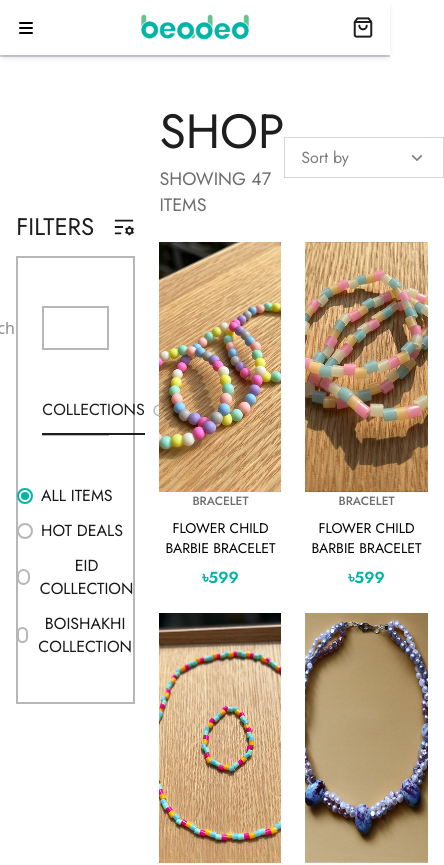
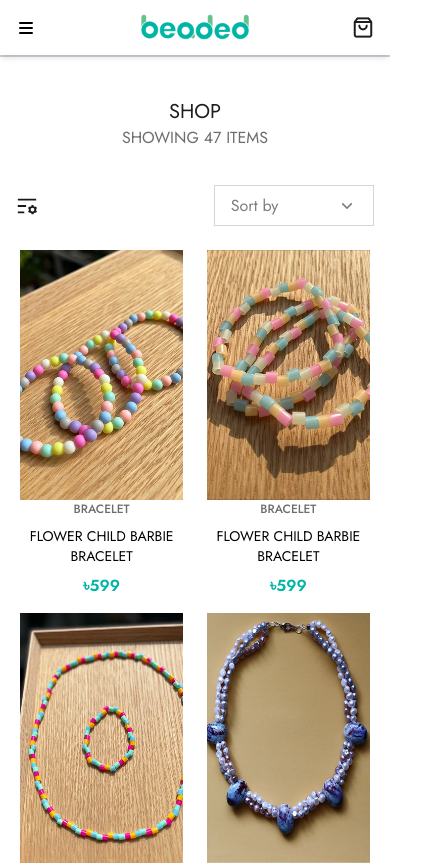
Before and after one commit to abufattahmdshakib/beaded-bangladesh, a React (Vite) app: page /ViewShop in a window 390 px wide. Shown: the top 865 px of the page, 444 px wide, since content can reach past the window. Built offline with nearby package versions, Linux system fonts and the light colour scheme.

Commit message:
prevent mobile FiltersSection from closing when clicking Collections/Categories buttons

```diff
--- a/src/Components/ViewShop/FiltersSection.jsx
+++ b/src/Components/ViewShop/FiltersSection.jsx
@@ -2,22 +2,54 @@ import React from "react";
 import { RiListSettingsLine } from "react-icons/ri";
 
 const FiltersSection = ({
-    activeTab, setActiveTab,
-    activeFilter, setActiveFilter
+    activeTab,
+    setActiveTab,
+    activeFilter,
+    setActiveFilter,
+    showFilters, // mobile toggle
+    setShowFilters
 }) => {
-
     const collectionButtons = ["All Items", "HOT DEALS", "EID COLLECTION", "BOISHAKHI COLLECTION"];
     const categoryButtons = ["TOP CATEGORIES", "OUR BESTSELLERS", "OUR NECKLACES", "OUR EARRINGS"];
     const buttons = activeTab === "collections" ? collectionButtons : categoryButtons;
 
+    // Function to handle filter click
+    const handleFilterClick = (btn) => {
+        setActiveFilter(btn);
+        // Mobile view close
+        if (window.innerWidth < 768) {
+            setShowFilters(false);
+        }
+    };
+
     return (
-        <section className="w-4/12 mt-28">
-            <div >
+        <section
+            className={`w-full mx-auto md:w-4/12 lg:w-4/12 mt-28 px-4 py-4 md:py-0 md:px-0
+                fixed top-0 left-0 bg-white z-50
+                h-[calc(100vh-5rem)]
+                transform ${showFilters ? "translate-y-0" : "-translate-y-[calc(100%+7rem)]"}
+                transition-transform duration-500 ease-in-out
+                md:relative md:translate-x-0 md:translate-y-0`}
+        >
+            <div className="relative z-20 bg-white h-full">
                 {/* Header */}
-                <div className="flex justify-between items-center mb-3">
-                    <h1 className="jost-font-uppercase text-[24px] font-[400] text-[#1E1E1E]">FILTERS</h1>
-                    <RiListSettingsLine size={22} />
+                <div className="flex justify-between items-center mb-8">
+                    <h1 className="jost-font-uppercase text-[20px] lg:text-[24px] font-[400] text-[#1E1E1E]">
+                        FILTERS
+                    </h1>
+                    {/* Mobile toggle / close button */}
+                    <span className="md:hidden">
+                        <button className="text-xl font-bold text-red-500" onClick={() => setShowFilters(prev => !prev)}>
+                            {showFilters ? "✕" : <RiListSettingsLine size={22} />}
+                        </button>
+                    </span>
+
+                    {/* Desktop icon */}
+                    <span className="hidden md:block">
+                        <RiListSettingsLine size={22} />
+                    </span>
                 </div>
+
                 <div className="border-[2px] p-6 border-[#B7B7B7]">
                     {/* Search Box */}
                     <label className="flex justify-center items-center gap-2 w-full rounded-none border-2 border-[#B7B7B7] px-3 py-2 mt-6 mb-12">
@@ -35,18 +67,16 @@ const FiltersSection = ({
                         <button
                             onClick={() => setActiveTab("collections")}
                             className={`jost-font-uppercase text-[16px] font-[400] pb-3 transition-all ${activeTab === "collections"
-                                    ? "border-b-2 border-[#1E1E1E] text-[#1E1E1E]"
-                                    : "border-b border-transparent text-[#B7B7B7]"
-                                }`}
+                                ? "border-b-2 border-[#1E1E1E] text-[#1E1E1E] w-38"
+                                : "border-b border-transparent text-[#B7B7B7]"}`}
                         >
                             Collections
                         </button>
                         <button
                             onClick={() => setActiveTab("categories")}
                             className={`jost-font-uppercase text-[16px] font-[400] pb-3 transition-all ${activeTab === "categories"
-                                    ? "border-b-2 border-[#1E1E1E] text-[#1E1E1E]"
-                                    : "border-b border-transparent text-[#B7B7B7]"
-                                }`}
+                                ? "border-b-2 border-[#1E1E1E] text-[#1E1E1E] w-38"
+                                : "border-b border-transparent text-[#B7B7B7]"}`}
                         >
                             Categories
                         </button>
@@ -58,11 +88,10 @@ const FiltersSection = ({
                             {buttons.map(btn => (
                                 <button
                                     key={btn}
-                                    onClick={() => setActiveFilter(btn)}
+                                    onClick={() => handleFilterClick(btn)}
                                     className="jost-font-uppercase flex items-center gap-2"
                                 >
-                                    <span className={`w-4 h-4 rounded-full border-2 flex items-center justify-center ${activeFilter === btn ? "border-[#00B5A5]" : "border-[#B7B7B7]"
-                                        }`}>
+                                    <span className={`w-4 h-4 rounded-full border-2 flex items-center justify-center ${activeFilter === btn ? "border-[#00B5A5]" : "border-[#B7B7B7]"}`}>
                                         {activeFilter === btn && <span className="w-2 h-2 rounded-full bg-[#00B5A5]"></span>}
                                     </span>
                                     {btn}
@@ -71,7 +100,6 @@ const FiltersSection = ({
                         </div>
                     </div>
                 </div>
-
             </div>
         </section>
     );
--- a/src/Components/ViewShop/ProductsSection.jsx
+++ b/src/Components/ViewShop/ProductsSection.jsx
@@ -1,9 +1,10 @@
 import React, { useEffect, useState } from "react";
-import SortByButton from "./SortByButton"; // Import your SortByButton component
+import SortByButton from "./SortByButton";
 import productsData from "../../../src/products";
+import { RiListSettingsLine } from "react-icons/ri";
 
-const ProductsSection = ({ activeTab, activeFilter }) => {
-    const [sortOption, setSortOption] = useState(""); // Default "Sort By"
+const ProductsSection = ({ activeTab, activeFilter, setShowFilters }) => {
+    const [sortOption, setSortOption] = useState("");
     const [displayProducts, setDisplayProducts] = useState([...productsData]);
 
     useEffect(() => {
@@ -25,38 +26,45 @@ const ProductsSection = ({ activeTab, activeFilter }) => {
         }
 
         // Sorting logic
-        if (sortOption === "Newest") {
-            filtered.sort((a, b) => new Date(b.createdAt) - new Date(a.createdAt));
-        } else if (sortOption === "Best Selling") {
-            filtered.sort((a, b) => b.sales - a.sales);
-        } else if (sortOption === "Price: Low to High") {
-            filtered.sort((a, b) => a.priceNumber - b.priceNumber);
-        } else if (sortOption === "Price: High to Low") {
-            filtered.sort((a, b) => b.priceNumber - a.priceNumber);
-        }
+        if (sortOption === "Newest") filtered.sort((a, b) => new Date(b.createdAt) - new Date(a.createdAt));
+        else if (sortOption === "Best Selling") filtered.sort((a, b) => b.sales - a.sales);
+        else if (sortOption === "Price: Low to High") filtered.sort((a, b) => a.priceNumber - b.priceNumber);
+        else if (sortOption === "Price: High to Low") filtered.sort((a, b) => b.priceNumber - a.priceNumber);
 
         setDisplayProducts(filtered);
     }, [activeFilter, activeTab, sortOption]);
 
     return (
-        <section className="w-9/12">
-            <div className="flex justify-between items-center mb-6">
-                <div>
-                    <h2 className="jost-font-uppercase text-[48px] font-[400] text-[#1E1E1E]">Shop</h2>
-                    <p className="text-[18px] jost-font-uppercase text-[#6D6D6D]">Showing {displayProducts.length} Items</p>
+        <section className="w-full md:w-7/12 lg:w-9/12 mx-auto">
+            <div className="flex flex-col md:flex-row justify-between items-center mb-6">
+                {/* Heading */}
+                <div className="text-center md:text-left mb-4 md:mb-0 w-full md:w-auto">
+                    <h2 className="jost-font-uppercase text-[20px] md:text-[28px] lg:text-[38px] font-[400] text-[#1E1E1E]">Shop</h2>
+                    <p className="text-12px md:text-[15px] lg:text-[18px] jost-font-uppercase text-[#6D6D6D]">
+                        Showing {displayProducts.length} Items
+                    </p>
                 </div>
-                <SortByButton sortOption={sortOption} setSortOption={setSortOption} />
+
+                {/* Sort / Filter buttons */}
+                <div className="flex justify-between mt-5 items-center w-full md:w-auto gap-4 ">
+                    <RiListSettingsLine
+                        size={22}
+                        className="block md:hidden cursor-pointer"
+                        onClick={() => setShowFilters(prev => !prev)}
+                    />
+                    <SortByButton sortOption={sortOption} setSortOption={setSortOption} />
+                </div>
             </div>
-            <div className="grid grid-cols-2 lg:grid-cols-3  gap-6">
+
+            {/* Product Grid */}
+            <div className="grid grid-cols-2 lg:grid-cols-3 gap-4">
                 {displayProducts.length > 0 ? (
                     displayProducts.map(product => (
-                        <div
-                            key={product.id}
-                        >
+                        <div key={product.id} className="px-1 md:px-0">
                             <img
                                 src={product.image}
                                 alt={product.title}
-                                 className="w-full h-[250px] md:h-[300px] lg:h-[350px] object-cover"
+                                className="w-full h-[250px] md:h-[300px] lg:h-[350px] object-cover"
                             />
                             <h3 className="jost-font-uppercase text-[#6D6D6D] font-[500] text-[12px] lg:text-[14px] text-center">{product.name}</h3>
                             <p className="jost-font-uppercase text-black text-[14px] lg:text-[16px] my-2 text-center">{product.title}</p>
@@ -64,7 +72,7 @@ const ProductsSection = ({ activeTab, activeFilter }) => {
                         </div>
                     ))
                 ) : (
-                    <div className="jost-font-uppercase col-span-3 text-center text-gray-500 text-lg py-10">
+                    <div className="jost-font-uppercase col-span-3 text-center text-gray-500 mt-8 text-lg py-10">
                         No products found.
                     </div>
                 )}
--- a/src/Components/ViewShop/ViewShop.jsx
+++ b/src/Components/ViewShop/ViewShop.jsx
@@ -6,18 +6,27 @@ const ViewShop = () => {
     const [activeTab, setActiveTab] = useState("collections");
     const [activeFilter, setActiveFilter] = useState("All Items");
 
+    // Mobile filter toggle
+    const [showFilters, setShowFilters] = useState(false);
+
     return (
         <div className="border-t-[2px] border-gray-300">
-            <div className="w-11/12 mx-auto mt-10 mb-16 flex gap-6">
+            <div className="w-11/12 mx-auto mt-10 mb-16 flex gap-8 relative">
+                {/* Filters Section */}
                 <FiltersSection
                     activeTab={activeTab}
                     setActiveTab={setActiveTab}
                     activeFilter={activeFilter}
                     setActiveFilter={setActiveFilter}
+                    showFilters={showFilters} // pass toggle state
+                    setShowFilters={setShowFilters} // allow closing
                 />
+
+                {/* Products Section */}
                 <ProductsSection
                     activeTab={activeTab}
                     activeFilter={activeFilter}
+                    setShowFilters={setShowFilters} // allow mobile button toggle
                 />
             </div>
         </div>
```
